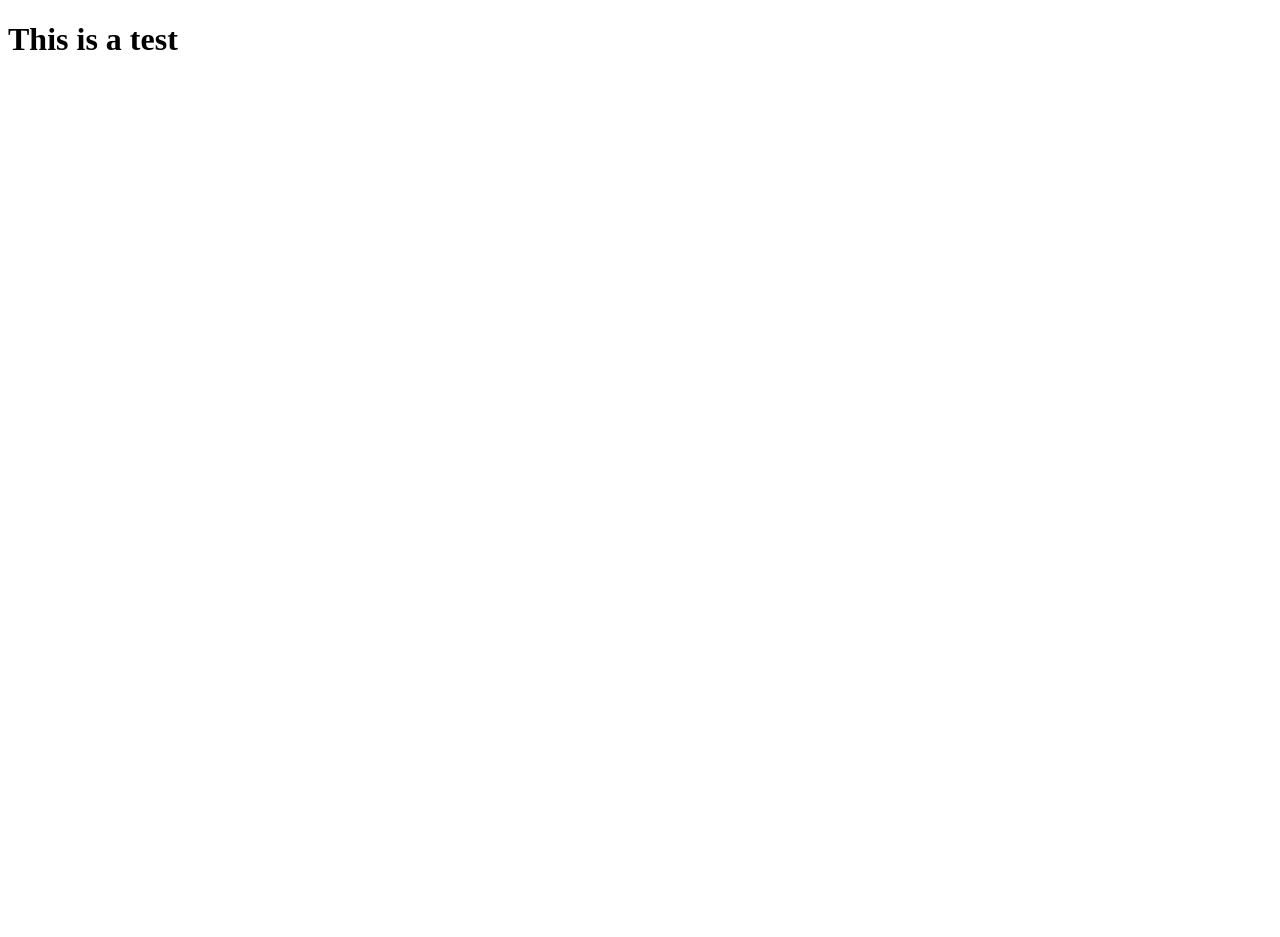
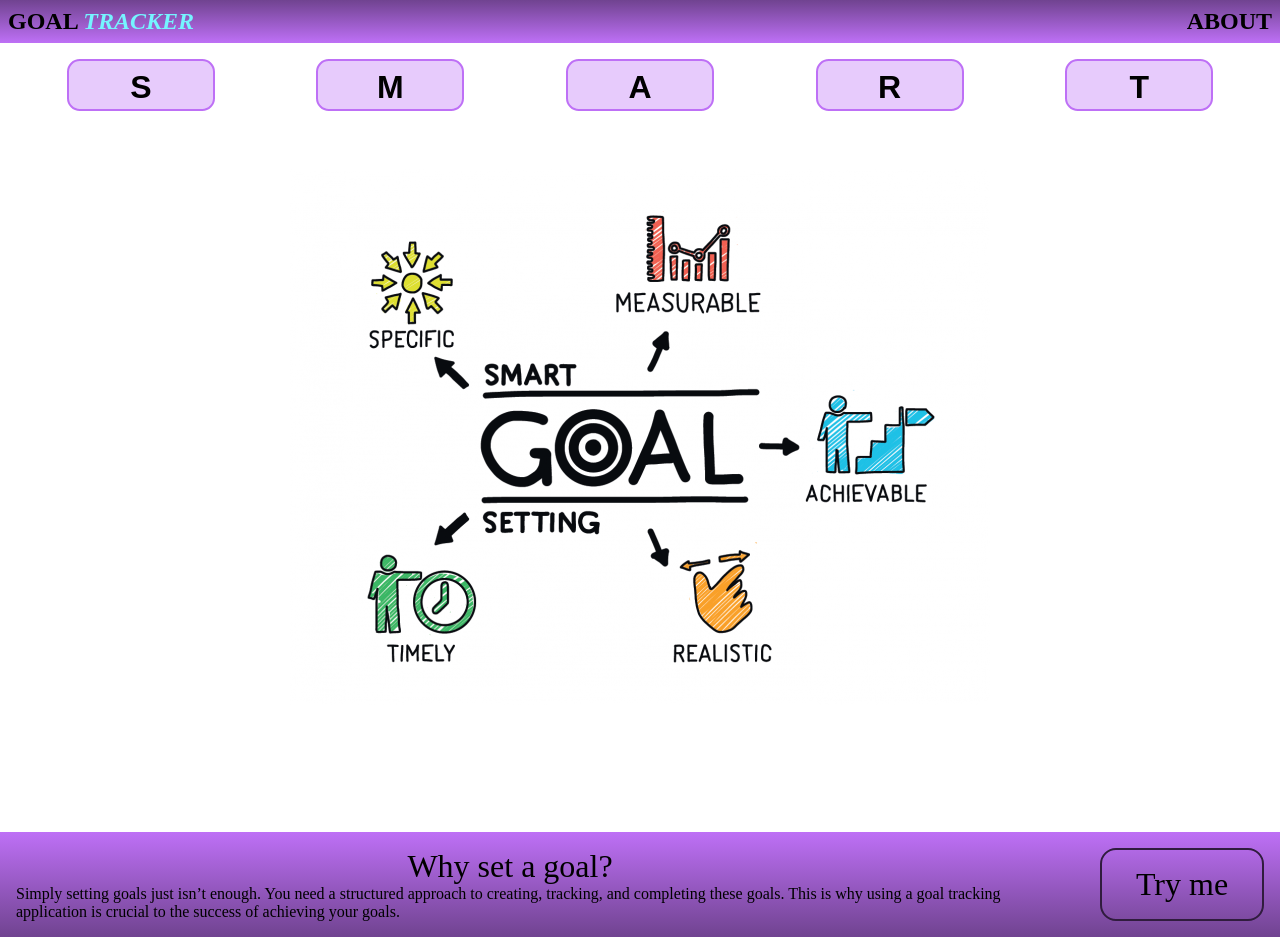
Before and after one commit to MarcoDayz/fullstack, a website: page public/index.html in a window 1280 px wide. Before the commit the page ends 800 px from the top, so only its background shows below. Drawn offline with Linux system fonts and the light colour scheme; a web font is replaced by a local one.

Commit message:
updated homepage

```diff
--- a/expressServer.js
+++ b/expressServer.js
@@ -120,11 +120,11 @@ app.delete('/goals/:id', async (req,res)=>{
 //delete all
 app.delete('/goals', async (req,res)=>{
     try{
-        await pool.query(`DELETE FROM goals`);
+        const {rows} = await pool.query(`DELETE FROM goals`);
         // const {rows} = await pool.query(`select * from users`);
             res.status(200);
             res.contentType('application/json');
-            res.send('Table has been deleted');
+            res.send(rows);
     }catch(error){
             res.status(404);
             res.contentType('text/plain');
--- a/package.json
+++ b/package.json
@@ -4,9 +4,9 @@
   "description": "",
   "main": "expressServer.js",
   "type": "module",
-  "dev": "npx nodemon expressServer.js",
   "scripts": {
-    "test": "echo \"Error: no test specified\" && exit 1"
+    "test": "echo \"Error: no test specified\" && exit 1",
+    "dev": "nodemon expressServer.js"
   },
   "author": "",
   "license": "ISC",
--- a/public/index.html
+++ b/public/index.html
@@ -5,10 +5,52 @@
     <meta http-equiv="X-UA-Compatible" content="IE=edge">
     <meta name="viewport" content="width=device-width, initial-scale=1.0">
     <link rel="stylesheet" href="./main.css">
+    <link href="https://fonts.googleapis.com/css2?family=Kavoon&display=swap" rel="stylesheet">
     <title>Document</title>
 </head>
 <body>
-    <h1>This is a test</h1>
+    <nav class="navbar">
+        <h1>GOAL <span id='highlight'>TRACKER</span></h1>
+        <h2 class="about">ABOUT</h2>
+    </nav>
+
+    <div class="smartContainer">
+        <div class="smart">
+            <h1 class="smartItem1">S</h1>
+            <p class="smartItem2"><span class="smartLetter">Specific:</span> <br><br> Well defined, clear, and unambiguous.
+            </p>
+        </div>
+        <div class="smart">
+            <h1 class="smartItem1">M</h1>
+            <p class="smartItem2"><span class="smartLetter">Measurable:</span> <br><br> With specific criteria that measure your progress toward the accomplishment of the goal.</p>
+        </div>
+        <div class="smart">
+            <h1 class="smartItem1">A</h1>
+            <p class="smartItem2"><span class="smartLetter">Achievable:</span> <br><br> Attainable and not impossible to achieve</p>
+        </div>
+        <div class="smart">
+            <h1 class="smartItem1">R</h1>
+            <p class="smartItem2"><span class="smartLetter">Realistic:</span> <br><br> Within reach, realistic, and relevant to your life purpose</p>
+        </div>
+        <div class="smart">
+            <h1 class="smartItem1">T</h1>
+            <p class="smartItem2"><span class="smartLetter">Timely:</span> <br><br> With a clearly defined timeline, including a starting date and a target date. The purpose is to create urgency.</p>
+        </div>
+
+    </div>
+
+    <div class="servContainer">
+        <div class="servItem1">
+            <div class="item1Header">Why set a goal?</div>
+            <div>Simply setting goals just isn’t enough. You need a structured approach to creating, tracking, and completing these goals. This is why using a goal tracking application is crucial to the success of achieving your goals.</div>
+        </div>
+        <div class="servItem2">
+            <div class="item2Header">Try me</div>
+        </div>
+    </div>
+    <div class="getbtn" hidden="false">get request....</div>
+    <div class="deletebtn" hidden="false">delete request....</div>
+    <div class="postbtn" hidden="false">post request....</div>
     <script src="./main.js"></script>
 </body>
 </html>
--- a/public/main.css
+++ b/public/main.css
@@ -0,0 +1,98 @@
+*{
+    margin: 0;
+}
+
+.navbar{
+    font-family: 'Kavoon';
+    display: flex;
+    justify-content: space-between;
+    padding: .5rem;
+    background-image: linear-gradient(rgb(112, 67, 144),rgb(190, 112, 246));
+}
+
+#highlight{
+    color: rgb(117, 244, 255);
+    font-style: italic;
+}
+
+.about:hover{
+    cursor: pointer;
+}
+
+.smartContainer{
+    display: flex;
+    justify-content: space-around;
+    background-image: url("./Smart-goal.png");
+    background-repeat: no-repeat, repeat;
+    background-position: center;
+    height: 47.3rem;
+    padding: 1rem;
+}
+
+.smart{
+    display: flex;
+    justify-content: space-evenly;
+    flex-wrap: wrap;
+    gap: 2rem;
+    background: rgb(231, 203, 252);
+    border: solid rgb(190, 112, 246) 2px;
+    border-radius: 0.8rem;
+    padding: 0.5rem;
+    height: 2rem;
+    width: 8rem;
+    overflow: hidden;
+    position: relative;
+    transition: height 1s;
+}
+
+.smart:hover{
+    position: relative;
+    height: 13rem;
+}
+
+.smartItem1,.smartItem2{
+    font-family:Arial, Helvetica, sans-serif;
+    text-align: center;
+}
+
+.smartLetter{
+    font-weight: bold;
+}
+
+.servContainer{
+    display: flex;
+    justify-content: space-between;
+    gap: 5rem;
+    padding: 0.5rem;
+    background: rgb(190, 112, 246);
+    background-image: linear-gradient(rgb(190, 112, 246),rgb(112, 67, 144));
+}
+
+
+.servItem1,.servItem2{
+    padding: 0.5rem;
+    justify-content: center;
+}
+
+.item1Header{
+    display: flex;
+    justify-content: center;
+    font-family: 'Kavoon';
+    font-size: 2rem;
+}
+
+.item2Header{
+    display: flex;
+    justify-content: center;
+    font-family: 'Kavoon';
+    font-size: 2rem;
+    border: solid rgb(48, 28, 62) 2px;
+    border-radius: 1rem;
+    width: 10rem;
+    padding-top: 1rem;
+    padding-bottom: 1rem;
+}
+
+.item2Header:hover{
+    cursor: pointer;
+}
```
Also changed, not shown: public/main.js (+51 -1 lines), public/Smart-goal.png (added).
